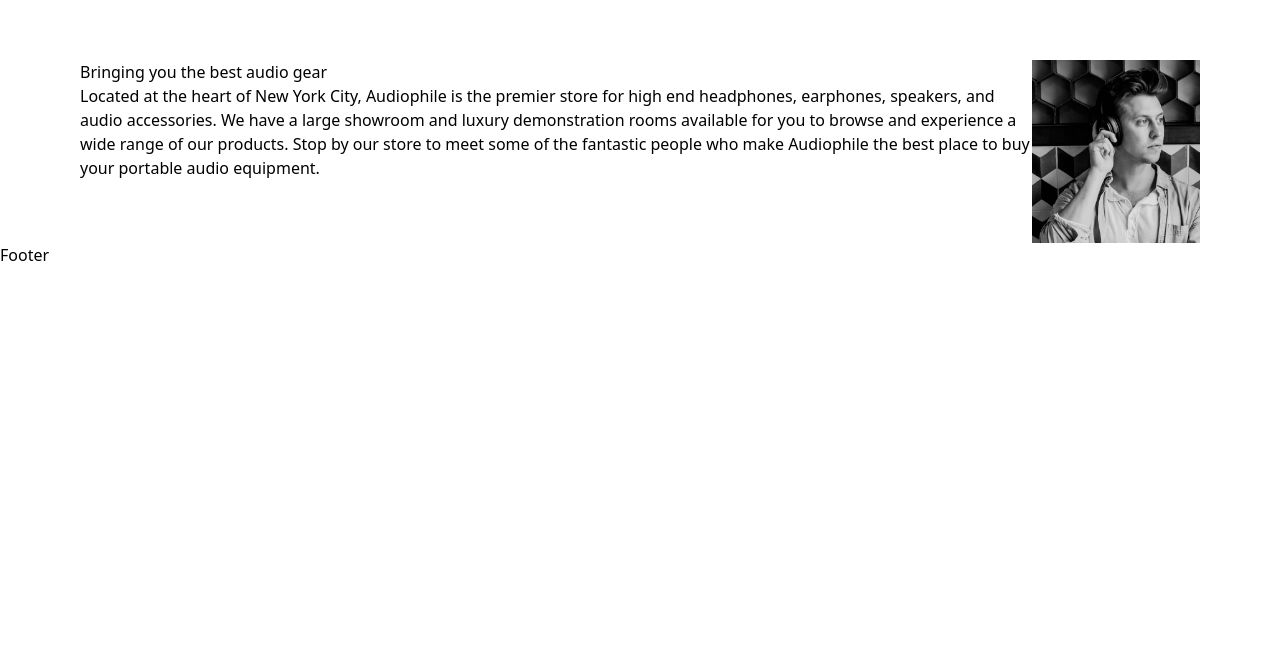
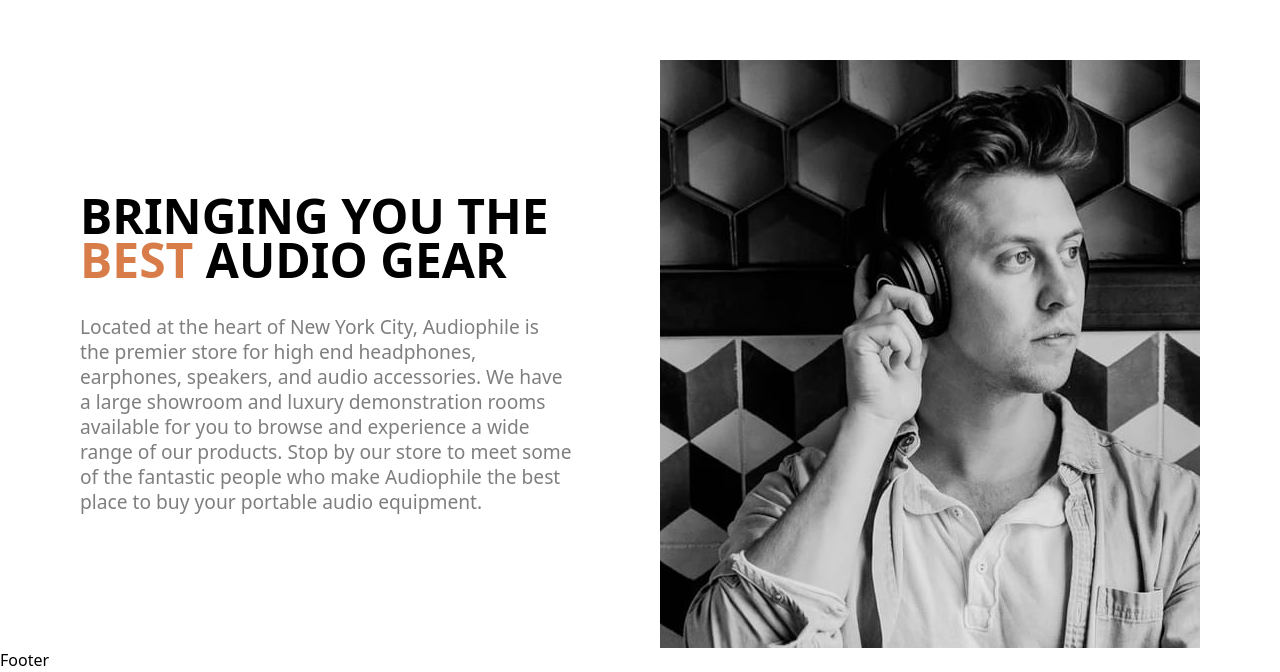
Before and after one commit to ali-sshff/audiophile_react_project, a React (Vite) app: page / in a window 1280 px wide. Shown: the part 3106-3778 px from the top of the page. Before the commit the page ends 3373 px from the top, so only its background shows below. Built offline with nearby package versions, Linux system fonts and the light colour scheme.

Commit message:
small style changes

```diff
--- a/src/components/About.jsx
+++ b/src/components/About.jsx
@@ -3,13 +3,13 @@
 
 const About = () => {
   return (
-    <section className='container flex mx-auto'>
-      <div>
-        <h2>Bringing you the best audio gear</h2>
-        <p>Located at the heart of New York City, Audiophile is the premier store for high end headphones, earphones, speakers, and audio accessories. We have a large showroom and luxury demonstration rooms available for you to browse and experience a wide range of our products. Stop by our store to meet some of the fantastic people who make Audiophile the best place to buy your portable audio equipment.</p>
+    <section className='container flex mx-auto items-center justify-between'>
+      <div className='w-[30.8125rem] '>
+        <h2 className='uppercase mb-8 text-[3rem] leading-[2.75rem] font-bold'>Bringing you the <br /> <span className='text-orange'>best</span> audio gear</h2>
+        <p className='text-[1.2rem] leading-[1.5625rem] font-medium opacity-50'>Located at the heart of New York City, Audiophile is the premier store for high end headphones, earphones, speakers, and audio accessories. We have a large showroom and luxury demonstration rooms available for you to browse and experience a wide range of our products. Stop by our store to meet some of the fantastic people who make Audiophile the best place to buy your portable audio equipment.</p>
       </div>
-      <div>
-        <img src={AboutImg} alt="home describtion image" />
+      <div className=''>
+        <img className='w-[33.75rem] h-[36.75rem]' src={AboutImg} alt="home describtion image" />
       </div>
     </section>
   )
```
